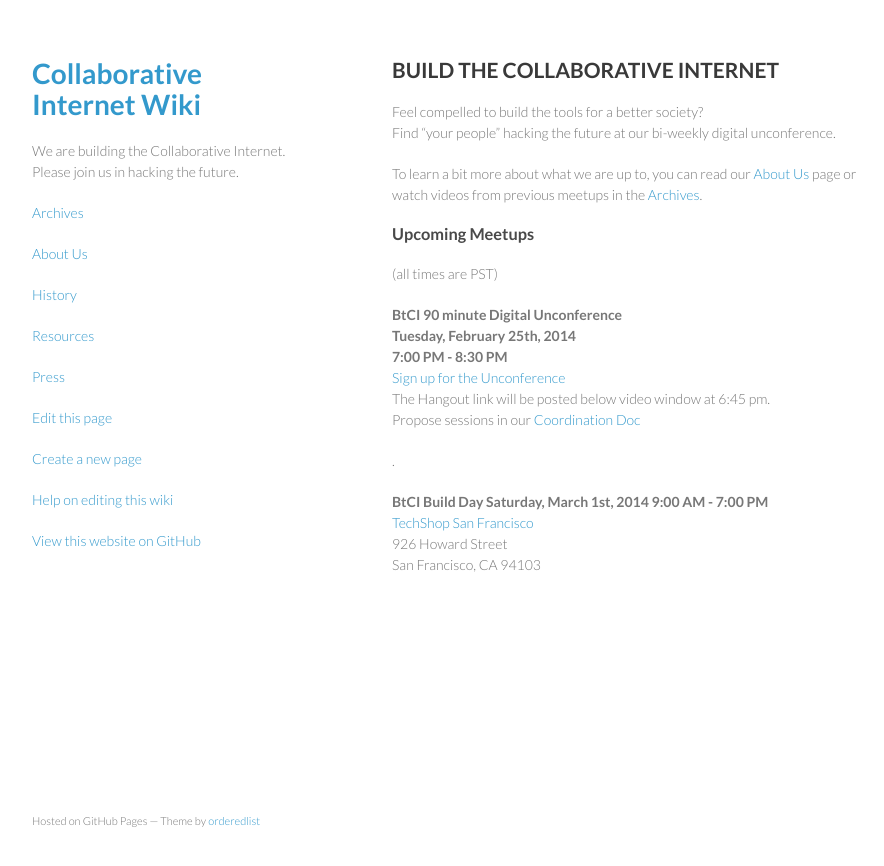
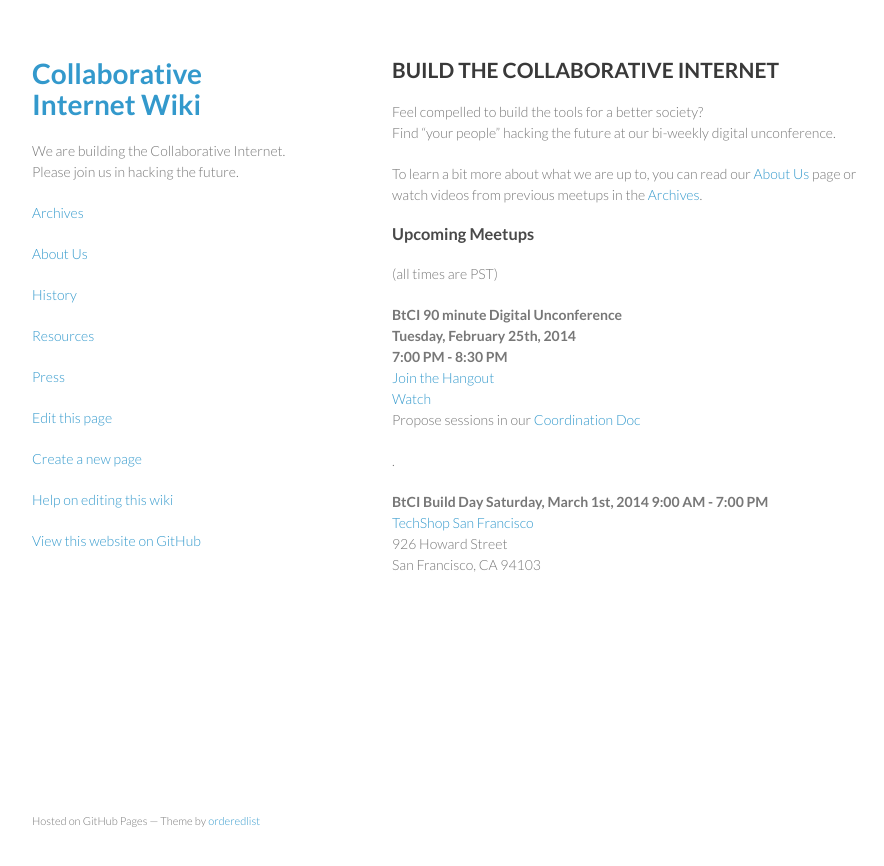
Before and after one commit to collaborativeinternet/collaborativeinternet.github.io, a Jekyll site: the page built from index.md, in a window 1280 px wide. Shown: the top 866 px of the page, without its empty margins (178-1062 px from the left). Built offline with Jekyll 4.4.1, drawn with Linux system fonts in a browser that asks for light colours.

Commit message:
Update index.md

```diff
--- a/index.md
+++ b/index.md
@@ -15,8 +15,8 @@
 <b>BtCI 90 minute Digital Unconference
 Tuesday, February 25th, 2014
 7:00 PM - 8:30 PM</b>
-[Sign up for the Unconference](https://plus.google.com/u/1/events/ciimi6vt3ggc5s04dem2h6f4td4)
-The Hangout link will be posted below video window at 6:45 pm.
+[Join the Hangout](https://plus.google.com/hangouts/_/hoaevent/AP36tYfJdevBEp_ohnHppzxqJ2Pg_fxYaWMNlzO-eLiqIBhEQ4KP5A?authuser=1&hl=en)
+[Watch](https://plus.google.com/u/1/events/ciimi6vt3ggc5s04dem2h6f4td4)
 Propose sessions in our [Coordination Doc](https://docs.google.com/spreadsheet/ccc?key=0Aqe_OvhjNeDPdFhQd0hGU0hEYlZ5V25qVi1rYkhBT3c#gid=0)
 
 .
```
